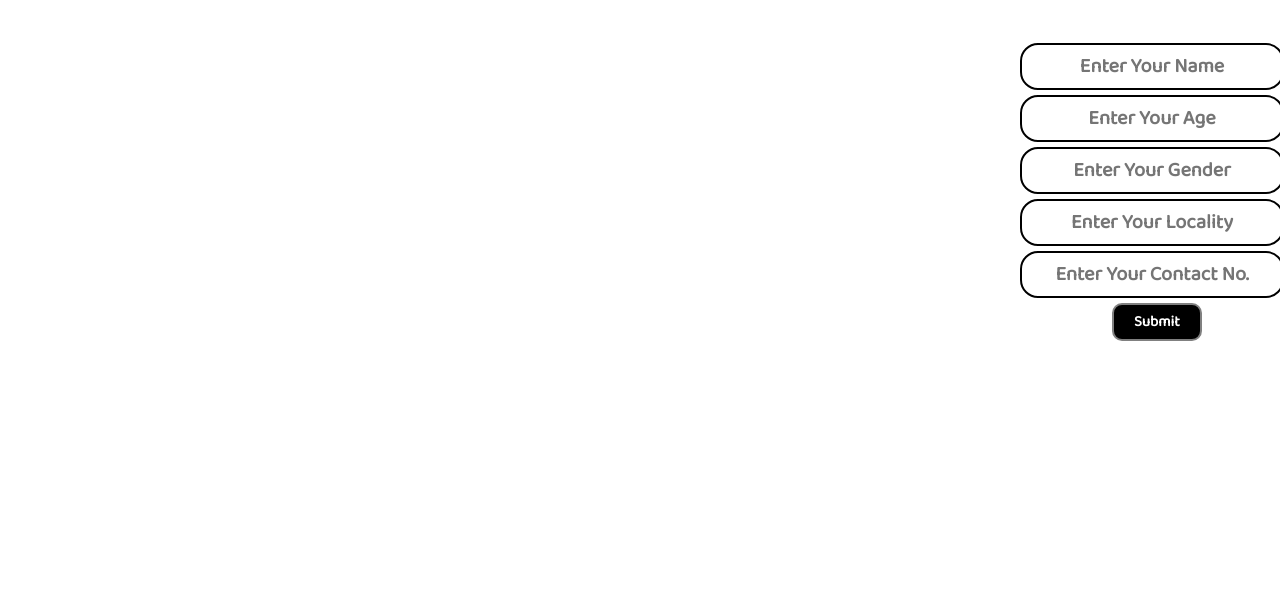
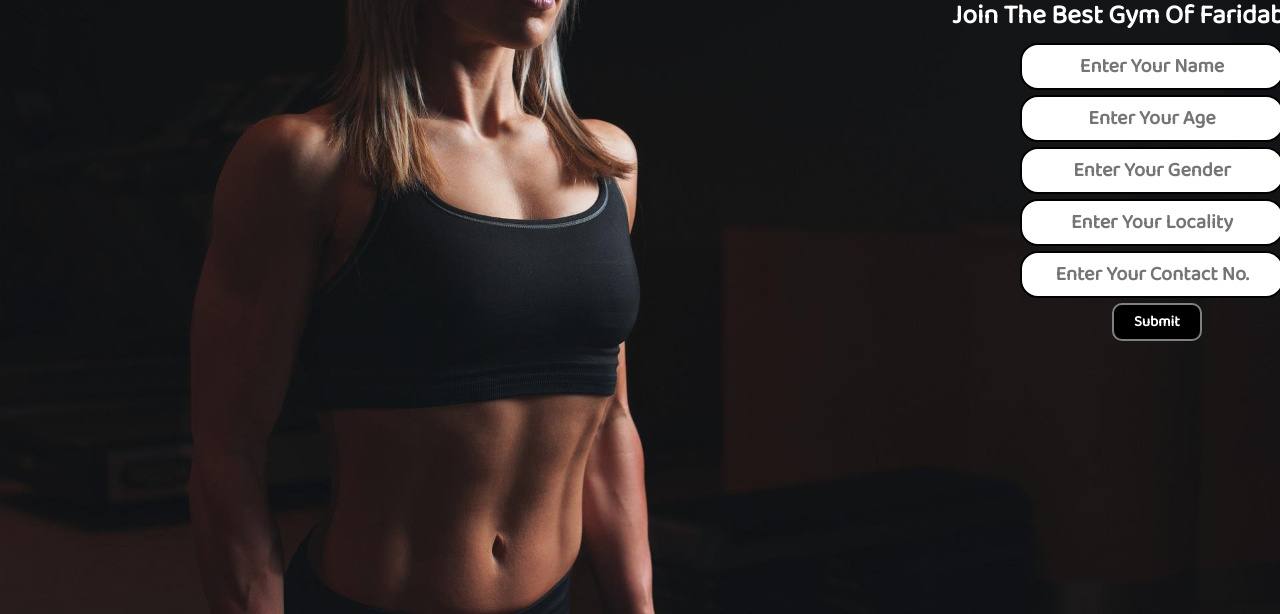
Before and after one commit to ChiragChakerverty/Gym-website, a plain HTML site: page index.html in a window 1280 px wide. Shown: the part 186-800 px from the top of the page. Drawn offline with Linux system fonts and the light colour scheme.

Commit message:
last try

```diff
--- a/CSS/style.css
+++ b/CSS/style.css
@@ -4,7 +4,7 @@
 }
 body{
     color: white;
-    background-image: url("images/bg.jpg");
+    background-image: url("../images/bg.jpg");
     background-size: cover;
     font-family: 'Baloo Bhai 2', cursive;
     font-weight: bold;
```
